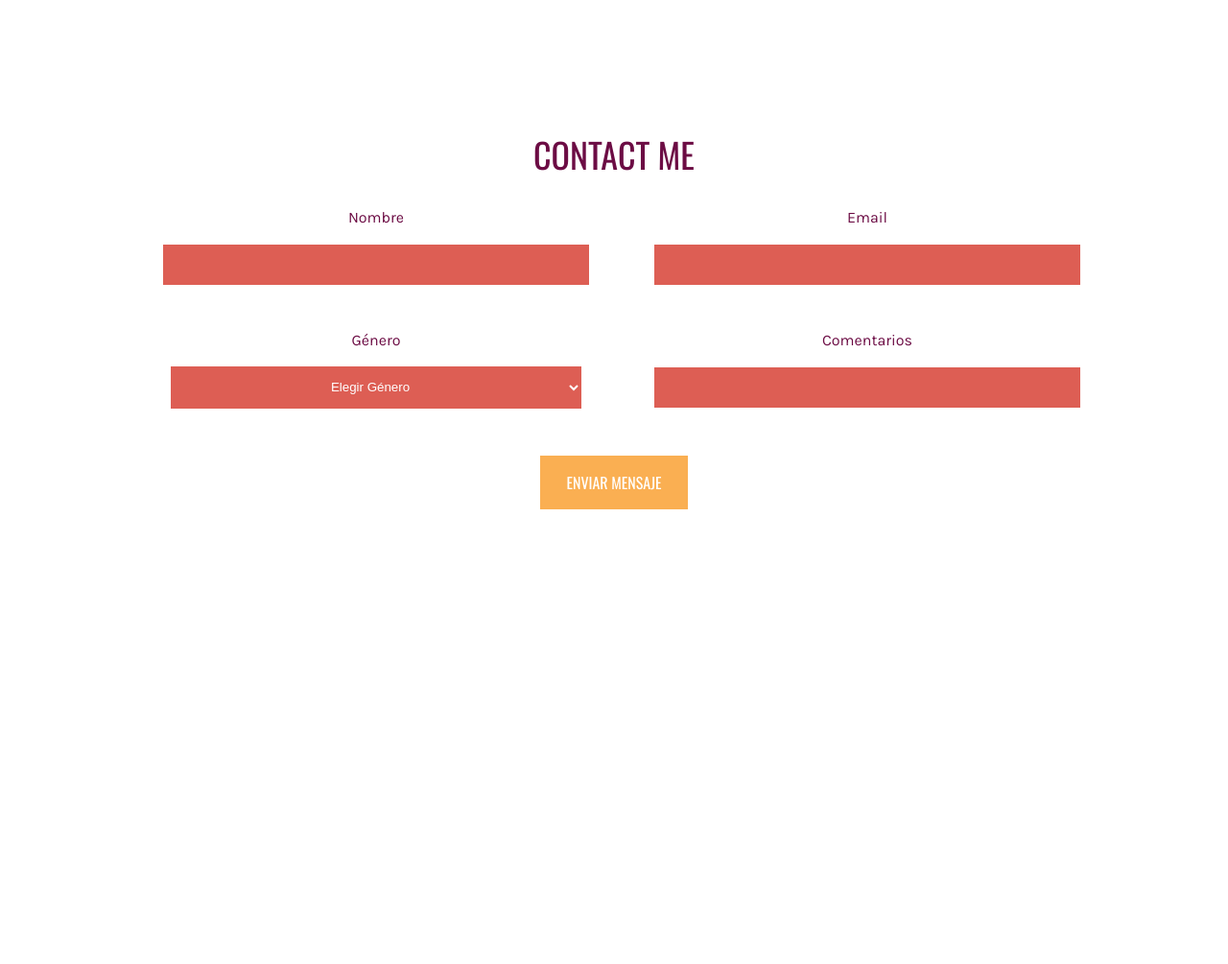
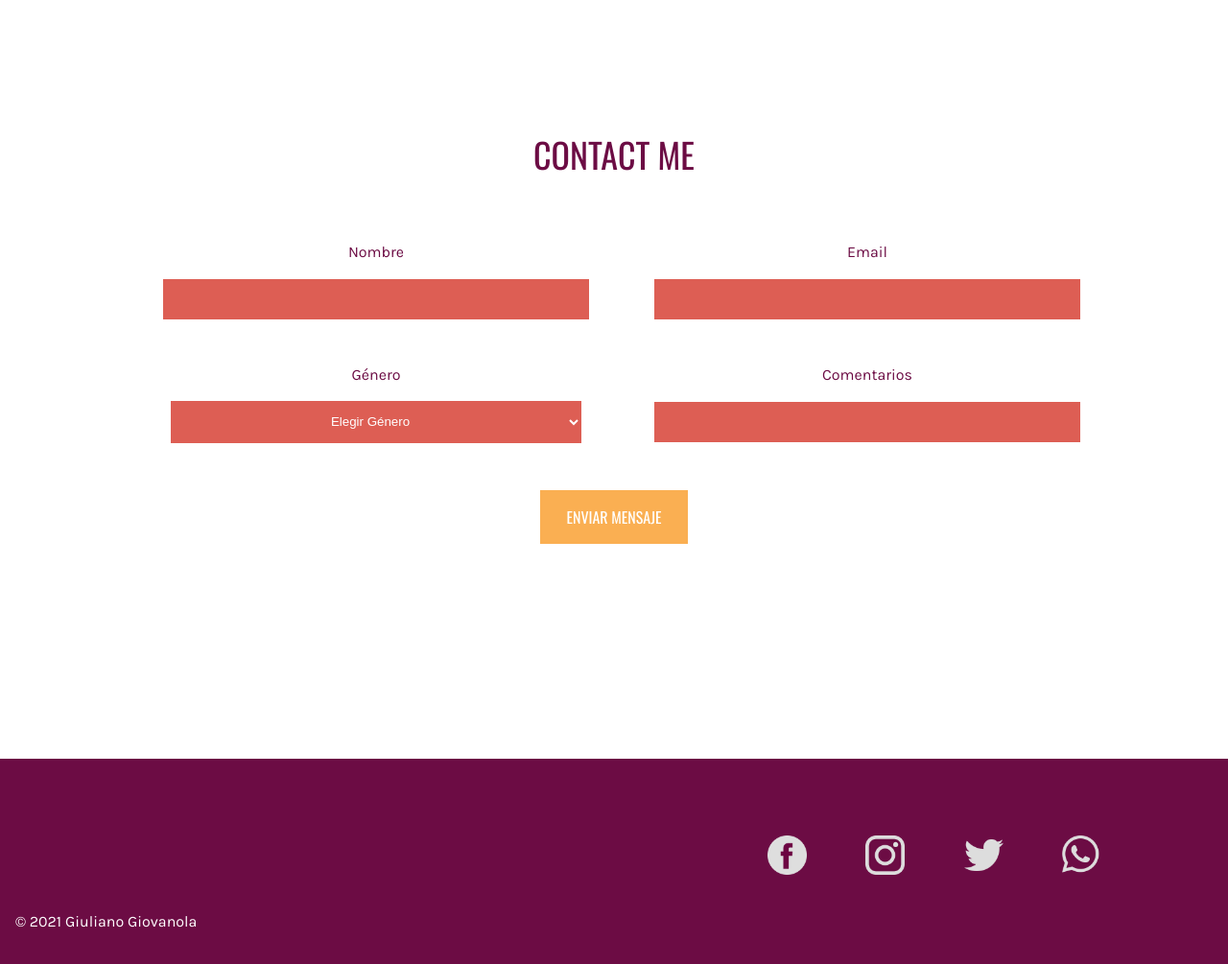
Before and after one commit to GiulianoGiovanola/landingpage, a plain HTML site: page index.html in a window 1280 px wide. Shown: the part 1820-2825 px from the top of the page at 96% size. Before the commit the page ends 2575 px from the top, so only its background shows below. Drawn offline with nearby package versions, Linux system fonts and the light colour scheme.

Commit message:
actualizacion de index y css

```diff
--- a/assets/css/style.css
+++ b/assets/css/style.css
@@ -16,11 +16,11 @@ p{
     text-align: center;
 }
 
-#hero article div h1, #features h3, #calltoaction h1, #calltoaction a, #botonenviar button{
+#hero article div h1, #features h3, #calltoaction h2, #calltoaction a, #botonenviar button{
     text-transform: uppercase;
 }
 
-#features h3, #features p, #calltoaction h1, #calltoaction p, #form h1, #form p{
+#features h3, #features p, #calltoaction h2, #calltoaction p, #form h2, #form p{
     color: #6C0C44;
 }
 
@@ -32,8 +32,16 @@ p{
     width: 100%;
 }
 
+#features div div a img, #calltoaction div, #copyright{
+    width: 50%;
+}
+
 #features p, #calltoaction p, #calltoaction a{
     font-size: 1em;
+}
+
+#form form ul, #botonenviar, #redessociales ul{
+    list-style: none;
 }
 
 #logo{
@@ -104,10 +112,6 @@ p{
     display: inline-block;
 }
 
-#features div div a img{
-    width: 50%;
-}
-
 #features h3{
     font-size: 1.25em;
     font-weight: 600;
@@ -118,11 +122,10 @@ p{
 }
 
 #calltoaction div{
-    width: 50%;
     margin: 0 auto 3em;
 }
 
-#calltoaction h1, #form h1{
+#calltoaction h2, #form h2{
     font-size: 2.25em;
 }
 
@@ -142,6 +145,10 @@ p{
     line-height: 3em;
 }
 
+#form h2{
+    padding-bottom: 1em;
+}
+
 #form p input, #form p select{
     background-color: #DD5E54;
     border: none;
@@ -154,10 +161,6 @@ p{
 
 #form p select{
     padding: 1em 12.2em;
-}
-
-#form form ul, #botonenviar{
-    list-style: none;
 }
 
 #form form ul div{
@@ -184,3 +187,31 @@ p{
     background-color: #faaf52;
     width: 12%;
 }
+
+footer{
+    background-color: #6C0C44;
+    height: 30vh;
+}
+
+#copyright{
+    padding: 9em 0 0 1em;
+    float: left;
+}
+
+#copyright p{
+    color: #fff;
+}
+
+#redessociales li{
+    float: left;
+    width: 8%;
+    margin-top: 5em;
+}
+
+#facebook{
+    margin-left: 9em;
+}
+
+#redessociales img{
+    width: 40%;
+}
--- a/index.html
+++ b/index.html
@@ -64,7 +64,7 @@
             <section id="calltoaction">
                 <div>
                     <div>
-                        <h1> nuestros productos</h1>
+                        <h2> nuestros productos</h2>
                         <p>
                             ¿Que productos se encuentra en el mercado? ¿Por donde lo puedo comprar? ¿Y el precio? ¿Quieres saber todo lo que necesitas para poder comprar el producto que deseas?<br>
                             Entonces con un simple clic en el boton de abajo obtendra toda la informacion necesaria para estar seguro de la eleccion de su producto y su compra.
@@ -76,7 +76,7 @@
 
         <!-- Form -->
             <section id="form">
-                <h1>CONTACT ME</h1>
+                <h2>CONTACT ME</h2>
                 <form>
                     <ul>
                         <div>
@@ -120,6 +120,22 @@
             </section>
         </main>
         <footer>
+        <!-- Copyright -->
+            <section id="copyright">
+                <p>
+                    &copy; 2021 Giuliano Giovanola
+                </p>
+            </section>
+
+        <!-- Redes Sociales -->
+            <section id="redessociales">
+                <ul>
+                    <li id="facebook"><a href="#"><img src="assets/images/facebook.png" width="" height="" alt="facebook-empresa"></a></li>
+                    <li><a href="#"><img src="assets/images/instagram.png" width="" height="" alt="instagram-empresa"></a></li>
+                    <li><a href="#"><img src="assets/images/twitter.png" width="" height="" alt="twitter-empresa"></a></li>
+                    <li><a href="#"><img src="assets/images/whatsapp.png" width="" height="" alt="whatsapp-empresa"></a></li>
+                </ul>
+            </section>
 
         </footer>
         <script type="text/javascript" src="assets/js/main.js"></script>
```
Also changed, not shown: assets/images/facebook.png (added), assets/images/instagram.png (added), assets/images/twitter.png (added), assets/images/whatsapp.png (added).
